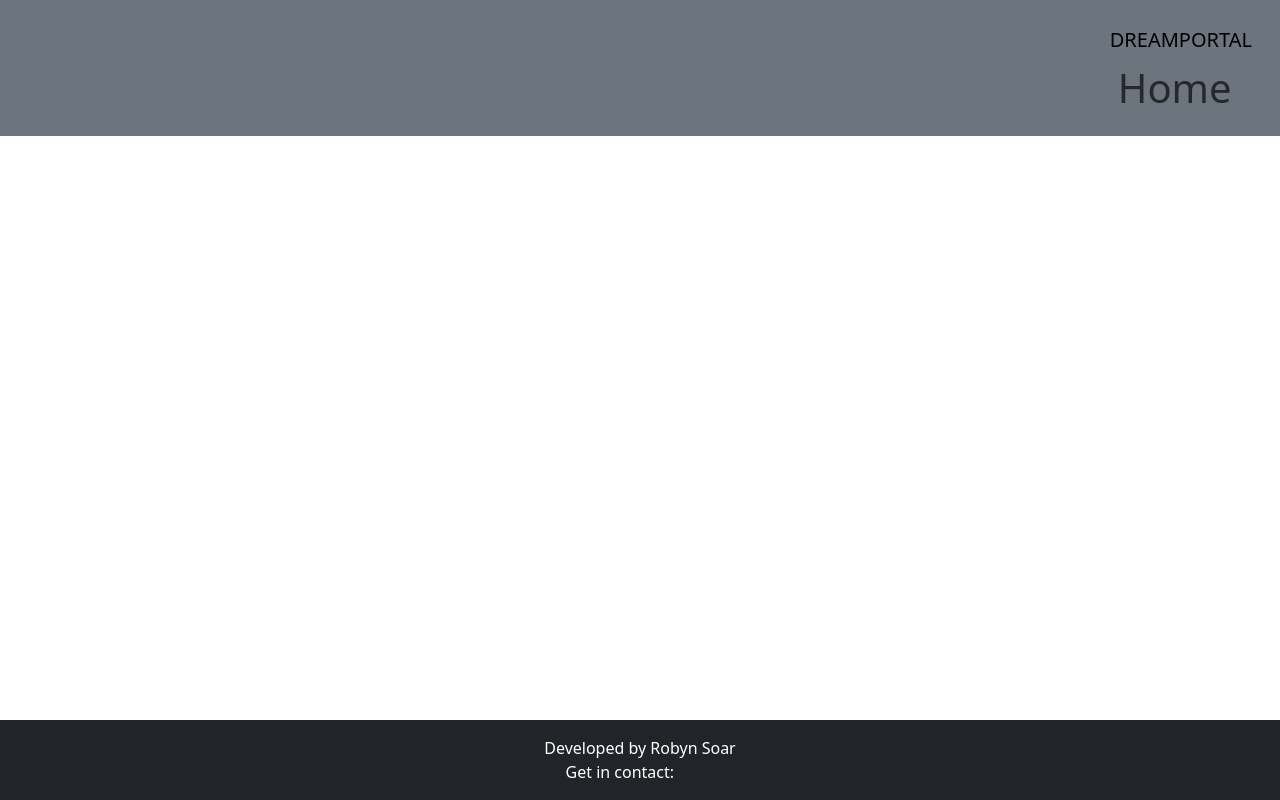
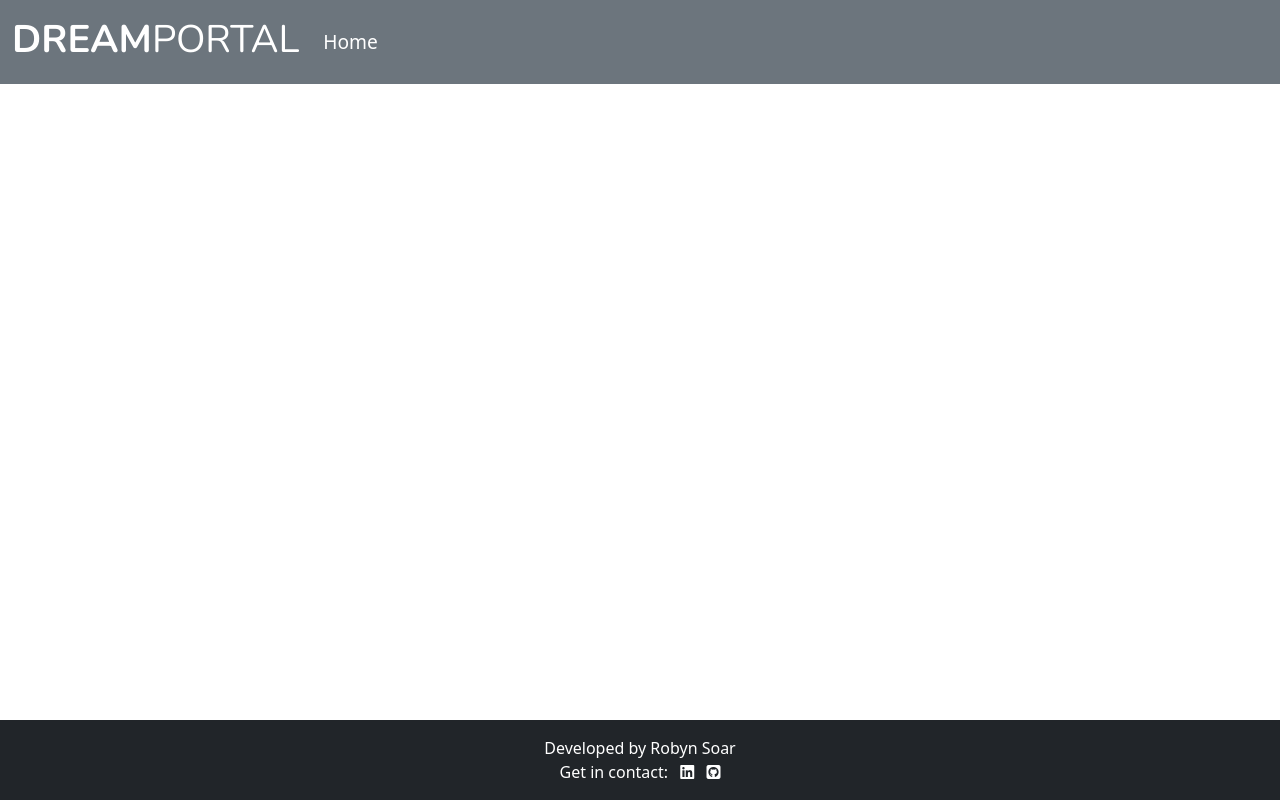
Before and after one commit to RobynSoar/dream-portal, a Django app: page /home/ in a window 1280 px wide. Run offline with Django 4.2, Linux system fonts and the light colour scheme; some libraries are stand-ins or nearby versions.

Commit message:
Add FA kit and basic navbar styling

```diff
--- /dev/null
+++ b/static/css/style.css
@@ -0,0 +1,26 @@
+.brand {
+    font-family: Nunito, serif;
+    font-size: 2.4rem;
+    font-weight: 700;
+}
+
+.thin {
+    font-weight: 300;
+}
+
+.navbar .nav-link {
+    color: white;
+}
+
+.nav-link {
+    font-size: 1.2rem;
+}
+
+.navbar-toggler {
+    color: white;
+    border-color: white;
+}
+
+.navbar-toggler-icon {
+    filter: invert(1);
+}
--- a/templates/base.html
+++ b/templates/base.html
@@ -26,6 +26,7 @@
     <link rel="stylesheet"
         href="https://cdn.jsdelivr.net/npm/@fortawesome/fontawesome-free@6.6.0/css/fontawesome.min.css"
         integrity="sha384-NvKbDTEnL+A8F/AA5Tc5kmMLSJHUO868P+lDtTpJIeQdGYaUIuLr4lVGOEA1OcMy" crossorigin="anonymous">
+        <script src="https://kit.fontawesome.com/7b5cea863c.js" crossorigin="anonymous"></script>
     <!-- Bootstrap CSS -->
     {% block extra_css %}
     <link href="https://cdn.jsdelivr.net/npm/bootstrap@5.3.3/dist/css/bootstrap.min.css" rel="stylesheet"
@@ -39,8 +40,8 @@
     <!-- Navigation -->
     <nav class="navbar navbar-expand-lg navbar-light bg-secondary">
         <div class="container-fluid">
-            <a class="navbar-brand" href="{% url 'home' %}">
-                <h1><span class="brand">DREAM<span class="thin">PORTAL</span>
+            <a class="navbar-brand text-white" href="{% url 'home' %}">
+                <h1><span class="brand">DREAM<span class="thin">PORTAL</span></h1>
             </a>
             <button class="navbar-toggler" type="button" data-bs-toggle="collapse" data-bs-target="#navbarText"
                 aria-controls="navbarText" aria-expanded="false" aria-label="Toggle navigation">
@@ -73,7 +74,7 @@
                 <i class="fa-brands fa-linkedin text-white mx-2"></i></a>
             <a href="https://github.com/RobynSoar" target="blank"
                 aria-label="Link to Robyn Soar's LinkedIn Profile opened in a new tab">
-                <i class="fa-brands fa-square-github text-white mx-2"></i></a>
+                <i class="fa-brands fa-square-github text-white"></i></a>
         </p>
     </footer>
 
```
Also changed, not shown: static/style.css (deleted).
